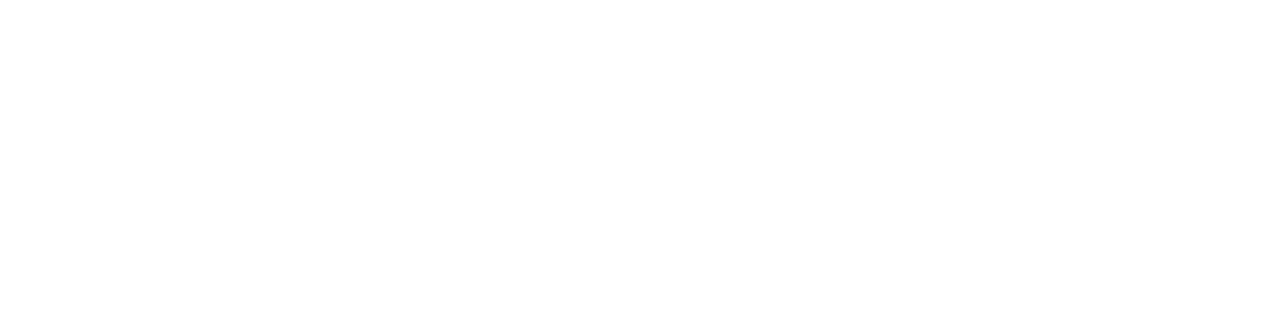
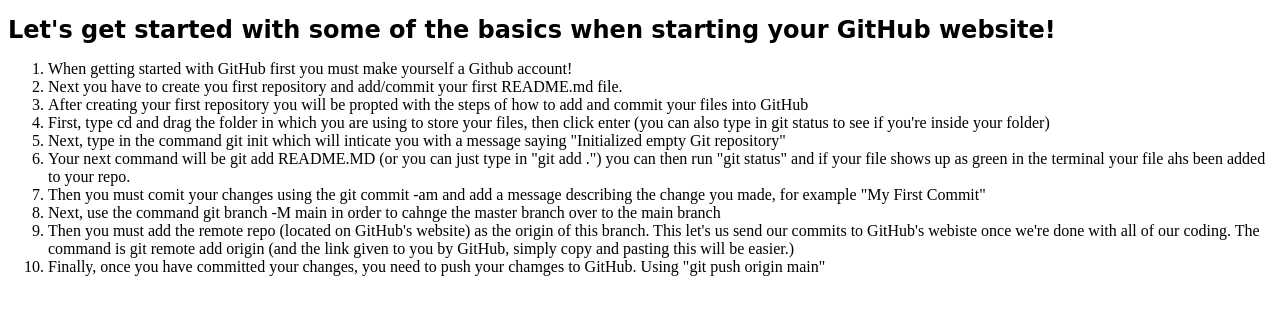
Before and after one commit to hunterleach13/netflifyproject, a plain HTML site: page index.html in a window 1280 px wide. Drawn offline with Linux system fonts and the light colour scheme.

Commit message:
GitHub cheat sheet list

```diff
--- a/index.html
+++ b/index.html
@@ -2,8 +2,42 @@
 <html>
 <head>
 	<title>GitHub Basics</title>
+	<link rel="stylesheet" type="text/css" href="style.css">
+	<style>
+		body {
+
+		}
+		h1 {
+			font-size: x-large;
+			font-family: cursive;
+		}
+		h2 {
+			font-size: large;
+		}
+		img {
+
+		}
+		li {
+			font-family: ;
+		}
+	</style>
+
 </head>
 <body>
-
+	<h1>Let's get started with some of the basics when starting your GitHub website!</h1>
+	<ol>
+	<li>When getting started with GitHub first you must make yourself a Github account!
+	<li>Next you have to create you first repository and add/commit your first README.md file.
+	<li>After creating your first repository you will be propted with the steps of how to add and commit your files into GitHub
+	<li>First, type cd and drag the folder in which you are using to store your files, then click enter (you can also type in git status to see if you're inside your folder)
+	<li>Next, type in the command git init which will inticate you with a message saying "Initialized empty Git repository"
+	<li>Your next command will be git add README.MD (or you can just type in "git add .") you can then run "git status" and if your file shows up as green in the terminal your file ahs been added to your repo.
+	<li>Then you must comit your changes using the git commit -am and add a message describing the change you made, for example "My First Commit"
+	<li>Next, use the command git branch -M main in order to cahnge the master branch over to the main branch
+	<li>Then you must add the remote repo (located on GitHub's website) as the origin of this branch. This let's us send our commits to GitHub's webiste once we're done with all of our coding. The command is git remote add origin (and the link given to you by GitHub, simply copy and pasting this will be easier.)
+	<li>Finally, once you have committed your changes, you need to push your chamges to GitHub. Using "git push origin main"
+	</li>
+	<ol>
+	</ol>
 </body>
 </html>
```
